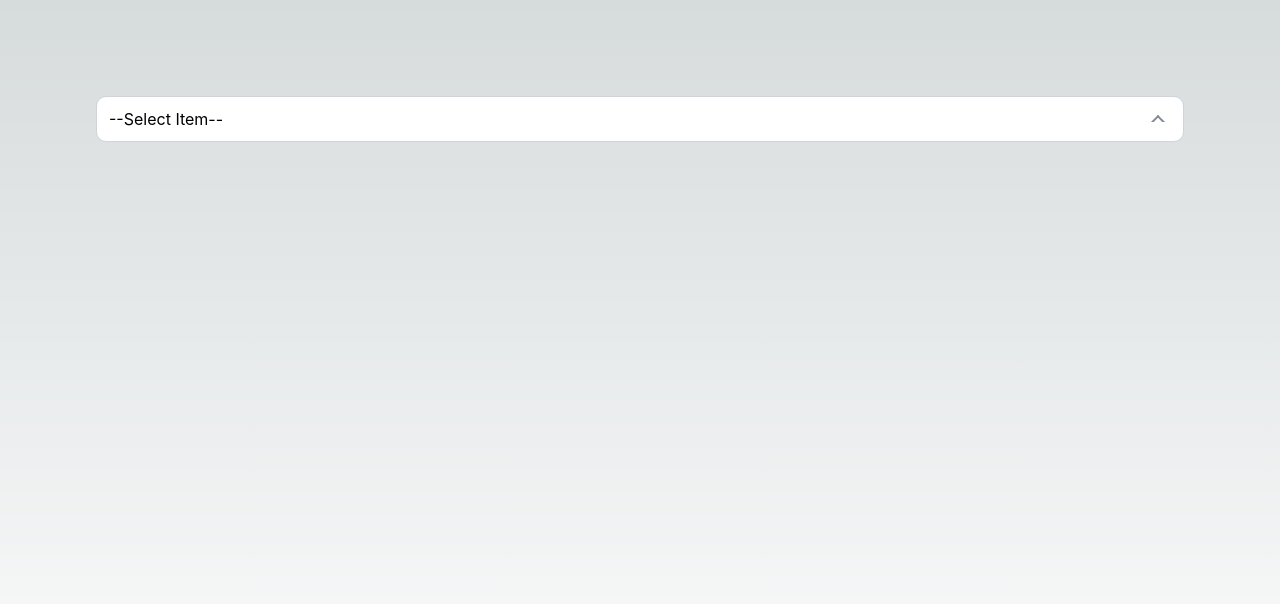
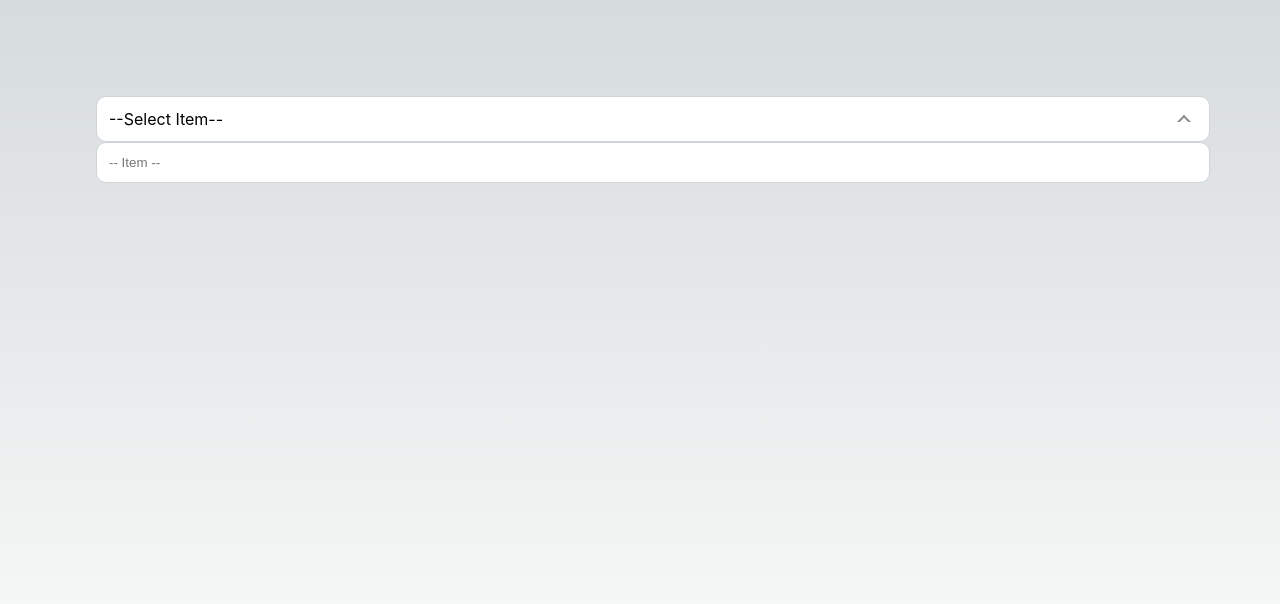
Before and after one commit to mohamadsdg/lobox, a React (Create React App) app: page / in a window 1280 px wide. Shown: the top 604 px of the page. Built offline with nearby package versions, Linux system fonts and the light colour scheme.

Commit message:
feat: adding new entry

```diff
--- a/src/components/dropdown/Dropdown.tsx
+++ b/src/components/dropdown/Dropdown.tsx
@@ -19,6 +19,9 @@ const useStyles = createUseStyles({
     padding: "0.75rem 0.75rem",
     cursor: "pointer",
     position: "relative",
+    outline: "none",
+    display: "block",
+    width: "100%",
     "&:after": {
       content: '" "',
       width: "6px",
@@ -107,10 +110,11 @@ const DropdownList: React.FC<DropdownListType> = ({
     string | undefined
   >(defaultLabel);
   const [options, setOptions] = React.useState<Array<string>>(list);
-  const [scrollTop, setScrollTop] = React.useState<number>(0);
+  const [entry, setEntry] = React.useState("");
 
   // keyboard ability
   const liRefs = React.useRef<Array<HTMLLIElement | null>>([]);
+  const [scrollTop, setScrollTop] = React.useState<number>(0);
   const [selectedIndex, setSelectedIndex] = React.useState(-1);
   const arrowUpPressed = useKeyPress("ArrowUp");
   const arrowDownPressed = useKeyPress("ArrowDown");
@@ -133,6 +137,7 @@ const DropdownList: React.FC<DropdownListType> = ({
         break;
       case "select":
         setSelectedOption(options[optionIdx]);
+        setEntry(options[optionIdx]);
         close();
         setSelectedIndex(optionIdx);
         break;
@@ -140,14 +145,12 @@ const DropdownList: React.FC<DropdownListType> = ({
         throw new Error("unhandle type");
     }
   };
-
   React.useEffect(() => {
     if (arrowUpPressed == KeyStateEnum.UP) onSelectedIndex("arrowUp");
   }, [arrowUpPressed]);
   React.useEffect(() => {
     if (arrowDownPressed == KeyStateEnum.DOWN) onSelectedIndex("arrowDown");
   }, [arrowDownPressed]);
-
   function scrollToLi(i: number) {
     const li = liRefs.current[i];
     const cr = containerRef.current;
@@ -156,11 +159,9 @@ const DropdownList: React.FC<DropdownListType> = ({
     const liOffsetTop = li.offsetTop - cr.offsetTop;
     setScrollTop(liOffsetTop);
   }
-
   const onSelect = (_value: string, idx: number) => () => {
     onSelectedIndex("select", idx);
   };
-
   const handleKeyEnter = (
     event: React.KeyboardEvent<HTMLLIElement>,
     idx: number
@@ -170,8 +171,27 @@ const DropdownList: React.FC<DropdownListType> = ({
     }
   };
 
+  // adding new
+  const handleChange = (ev: any) => {
+    setEntry(ev.target.value);
+  };
+  const handleNewEntry = (e: React.KeyboardEvent<HTMLInputElement>) => {
+    if (e.key === "Enter") {
+      const newOptions = new Set(options);
+      newOptions.add(entry.trim());
+      setOptions(Array.from(newOptions));
+    }
+  };
+
   return (
     <div ref={containerRef} className={classes.root}>
+      {/* <div
+        onClick={toggling}
+        className={clsx(classes.label, { [classes.focus]: isOpen })}
+        aria-expanded={isOpen}
+      >
+        {selectedOption}
+      </div> */}
       <div
         onClick={toggling}
         className={clsx(classes.label, { [classes.focus]: isOpen })}
@@ -179,6 +199,16 @@ const DropdownList: React.FC<DropdownListType> = ({
       >
         {selectedOption}
       </div>
+      <input
+        type="text"
+        onClick={toggling}
+        className={clsx(classes.label, { [classes.focus]: isOpen })}
+        value={entry}
+        onChange={handleChange}
+        placeholder="-- Item --"
+        onKeyDown={handleNewEntry}
+      />
+
       {isOpen && (
         <CustomScroll
           className={classes.list}
```
